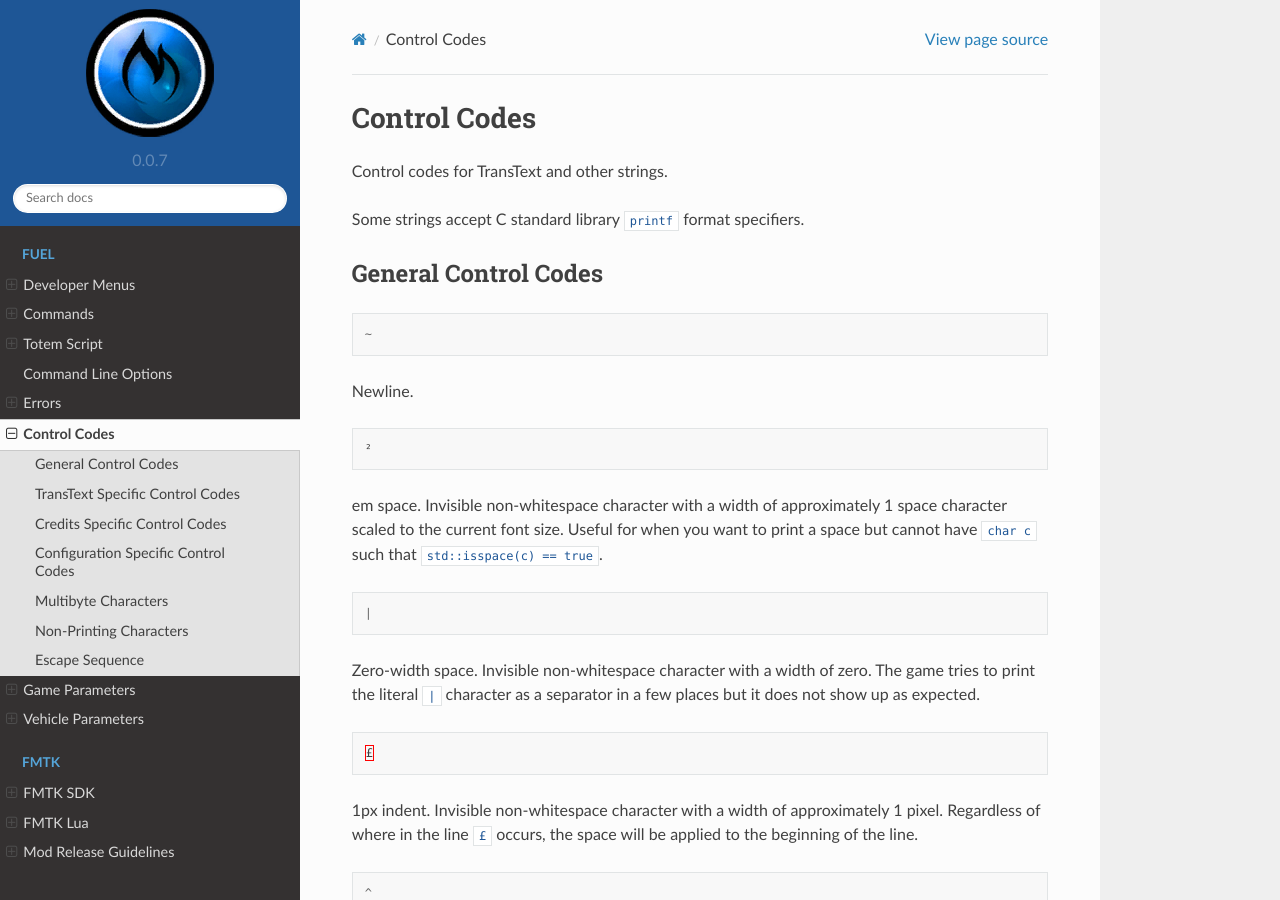
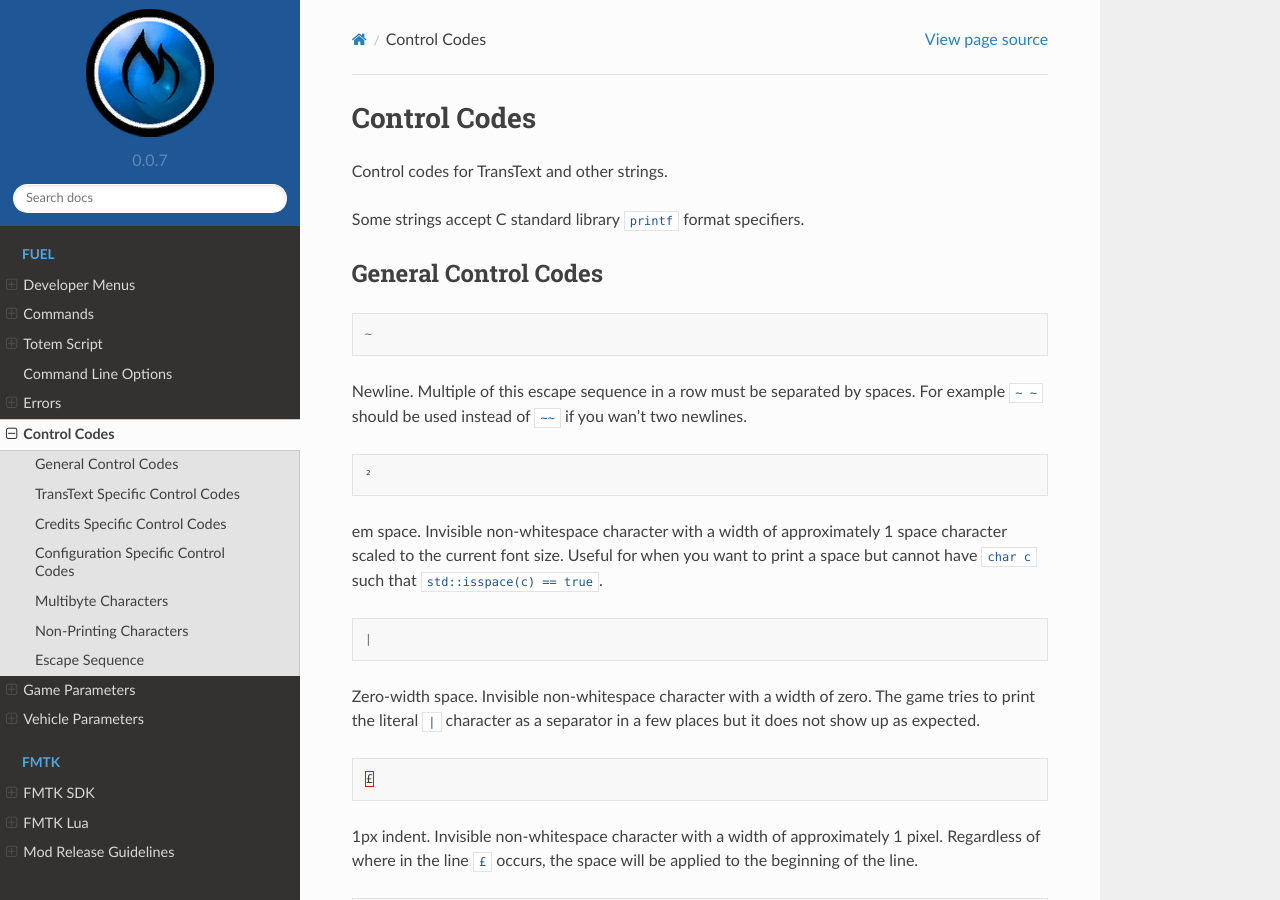
Before and after one commit to widberg/fmtk, a Sphinx documentation site: the page built from docs/source/fuelcontrolcodes.rst, in a window 1280 px wide and 900 px high. Built offline with Sphinx 7.4.7 and the Read the Docs theme 2.0.0, drawn with Linux system fonts in a browser that asks for light colours.

Commit message:
update control codes docs

```diff
--- a/docs/source/fuelcontrolcodes.rst
+++ b/docs/source/fuelcontrolcodes.rst
@@ -12,7 +12,7 @@ General Control Codes
 
    ~
 
-Newline.
+Newline. Multiple of this escape sequence in a row must be separated by spaces. For example ``~ ~`` should be used instead of ``~~`` if you wan't two newlines.
 
 .. code-block:: c
 
```
